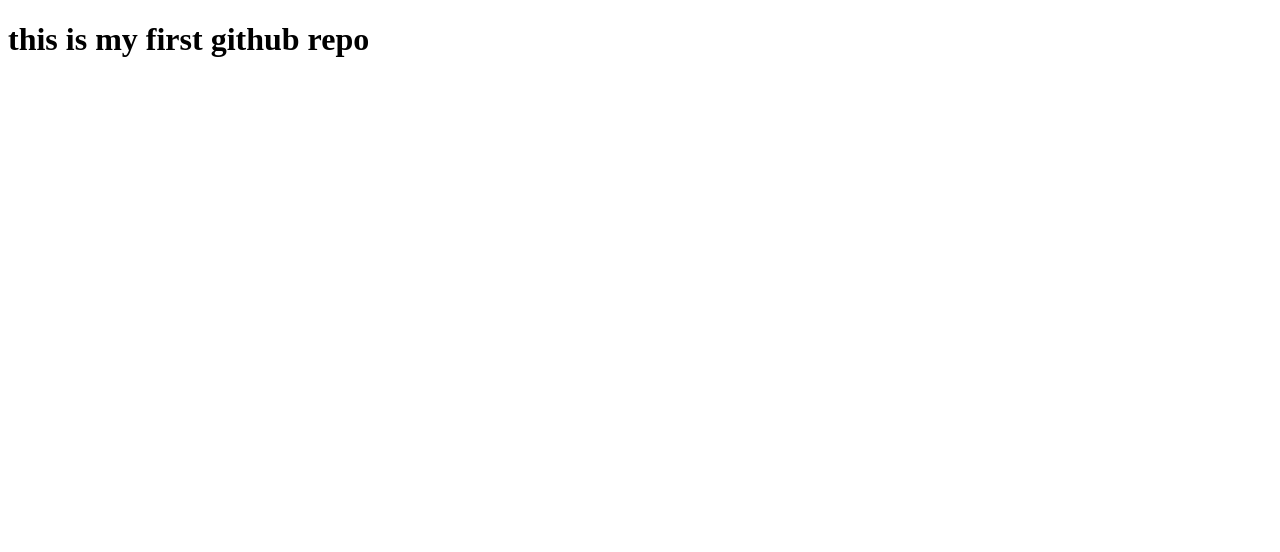
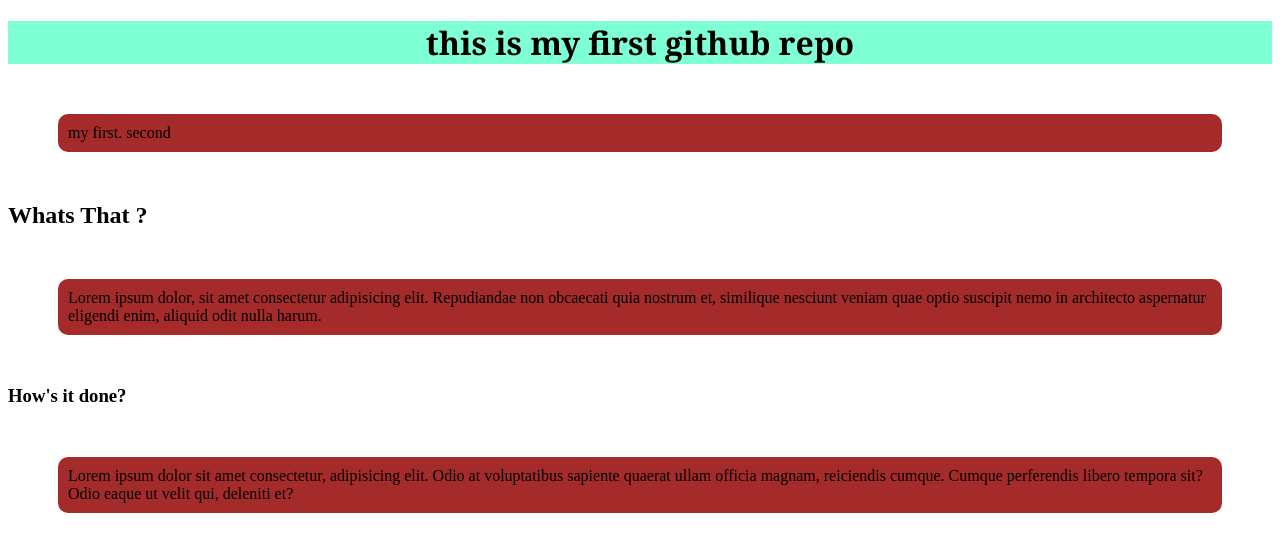
Before and after one commit to Jaheda20/my-first-github-repo, a plain HTML site: page index.html in a window 1280 px wide. Drawn offline with Linux system fonts and the light colour scheme.

Commit message:
added the first blog

```diff
--- a/index.html
+++ b/index.html
@@ -4,8 +4,14 @@
     <meta charset="UTF-8">
     <meta name="viewport" content="width=device-width, initial-scale=1.0">
     <title>My first github repo</title>
+    <link rel="stylesheet" href="style.css">
 </head>
 <body>
     <h1> this is my first github repo </h1>
+    <p>my first. second </p>
+    <h2> Whats That ? </h2>
+    <p> Lorem ipsum dolor, sit amet consectetur adipisicing elit. Repudiandae non obcaecati quia nostrum et, similique nesciunt veniam quae optio suscipit nemo in architecto aspernatur eligendi enim, aliquid odit nulla harum.</p>
+    <h3> How's it done? </h3>
+    <p> Lorem ipsum dolor sit amet consectetur, adipisicing elit. Odio at voluptatibus sapiente quaerat ullam officia magnam, reiciendis cumque. Cumque perferendis libero tempora sit? Odio eaque ut velit qui, deleniti et?</p>
 </body>
 </html>
--- /dev/null
+++ b/style.css
@@ -0,0 +1,17 @@
+h1{
+    background-color: aquamarine;
+    text-align: center;
+    font-weight: 900;
+    font-family: Cambria, Cochin, Georgia, Times, 'Times New Roman', serif;
+}
+p{
+    background-color: brown;
+    border: 40px;
+    font-size: medium;
+    border-radius: 10px;
+    margin: 50px;
+    padding: 10px;
+
+
+
+}
```
